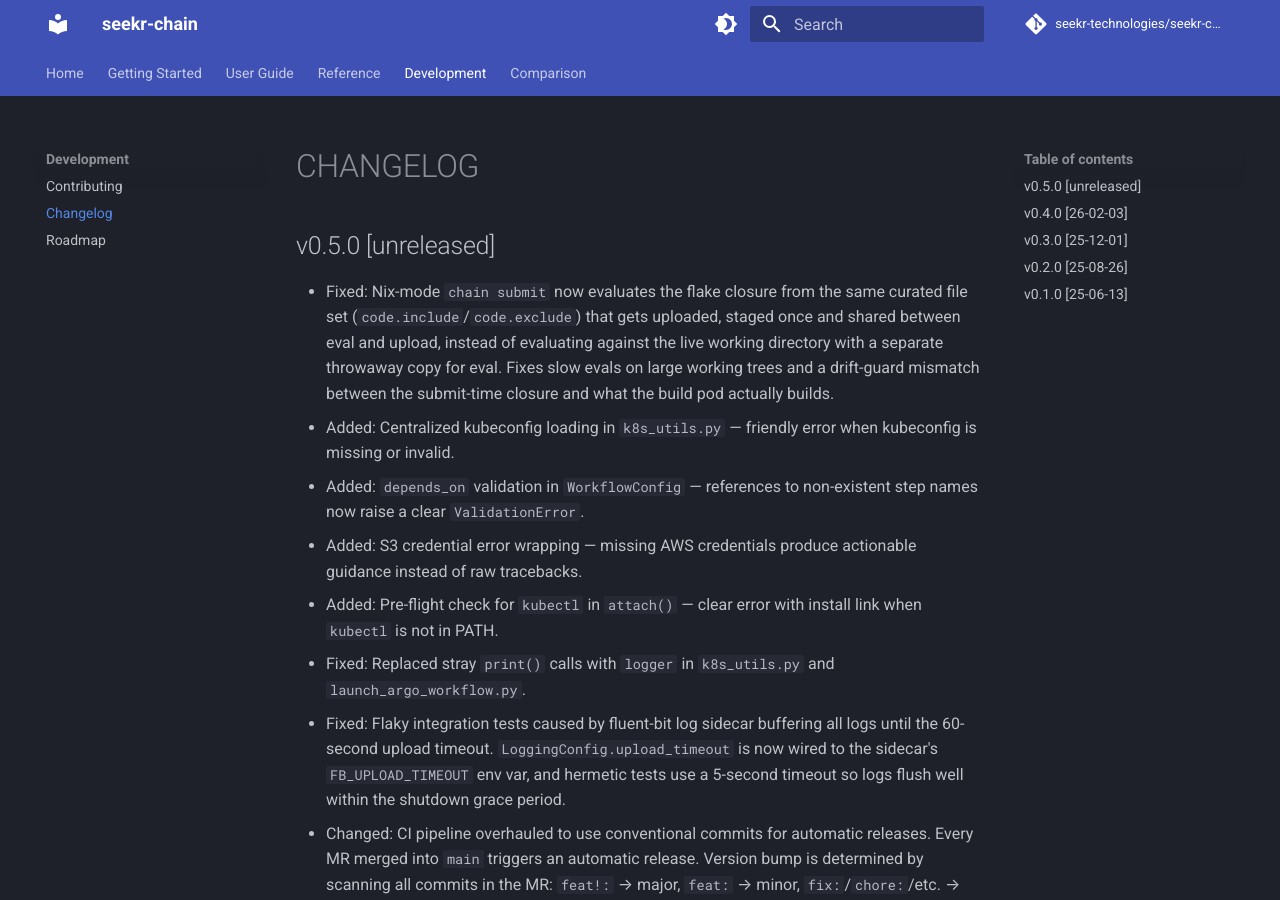
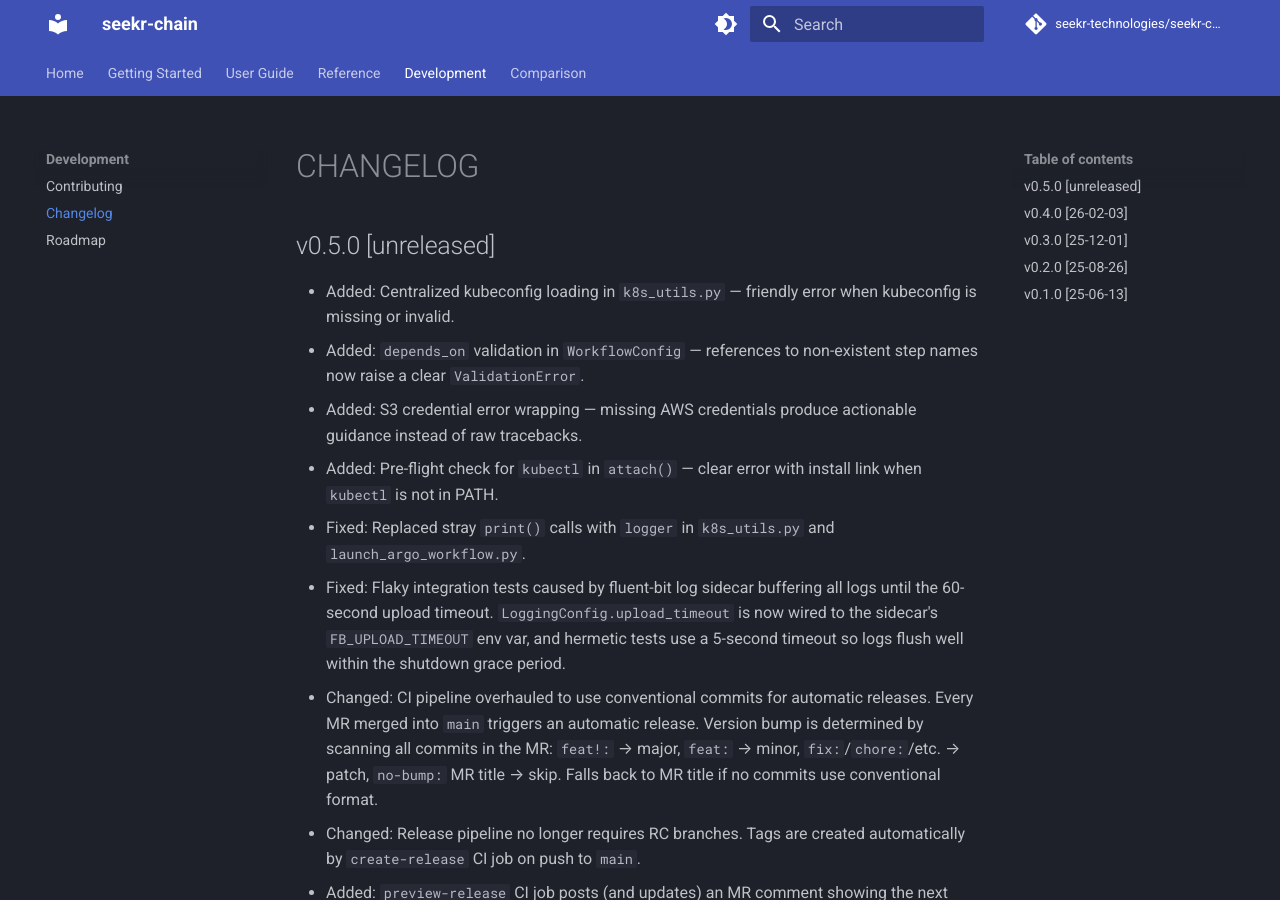
Before and after one commit to Seekr-Technologies/seekr-chain, an MkDocs documentation site: the page built from docs/developer/CHANGELOG.md, in a window 1280 px wide and 900 px high. Built offline with MkDocs 1.6.1 and Material for MkDocs 9.7.7, drawn with Linux system fonts in a browser that asks for light colours; comment, search, counter and statistics services are not loaded; the version menu is left out.

Commit message:
docs: drop CHANGELOG entry, this repo doesn't maintain one

```diff
--- a/docs/developer/CHANGELOG.md
+++ b/docs/developer/CHANGELOG.md
@@ -1,12 +1,6 @@
 # CHANGELOG
 
 ## v0.5.0 [unreleased]
-- Fixed: Nix-mode `chain submit` now evaluates the flake closure from the same
-  curated file set (`code.include`/`code.exclude`) that gets uploaded, staged
-  once and shared between eval and upload, instead of evaluating against the
-  live working directory with a separate throwaway copy for eval. Fixes slow
-  evals on large working trees and a drift-guard mismatch between the
-  submit-time closure and what the build pod actually builds.
 - Added: Centralized kubeconfig loading in `k8s_utils.py` — friendly error when kubeconfig is missing or invalid.
 - Added: `depends_on` validation in `WorkflowConfig` — references to non-existent step names now raise a clear `ValidationError`.
 - Added: S3 credential error wrapping — missing AWS credentials produce actionable guidance instead of raw tracebacks.
```
